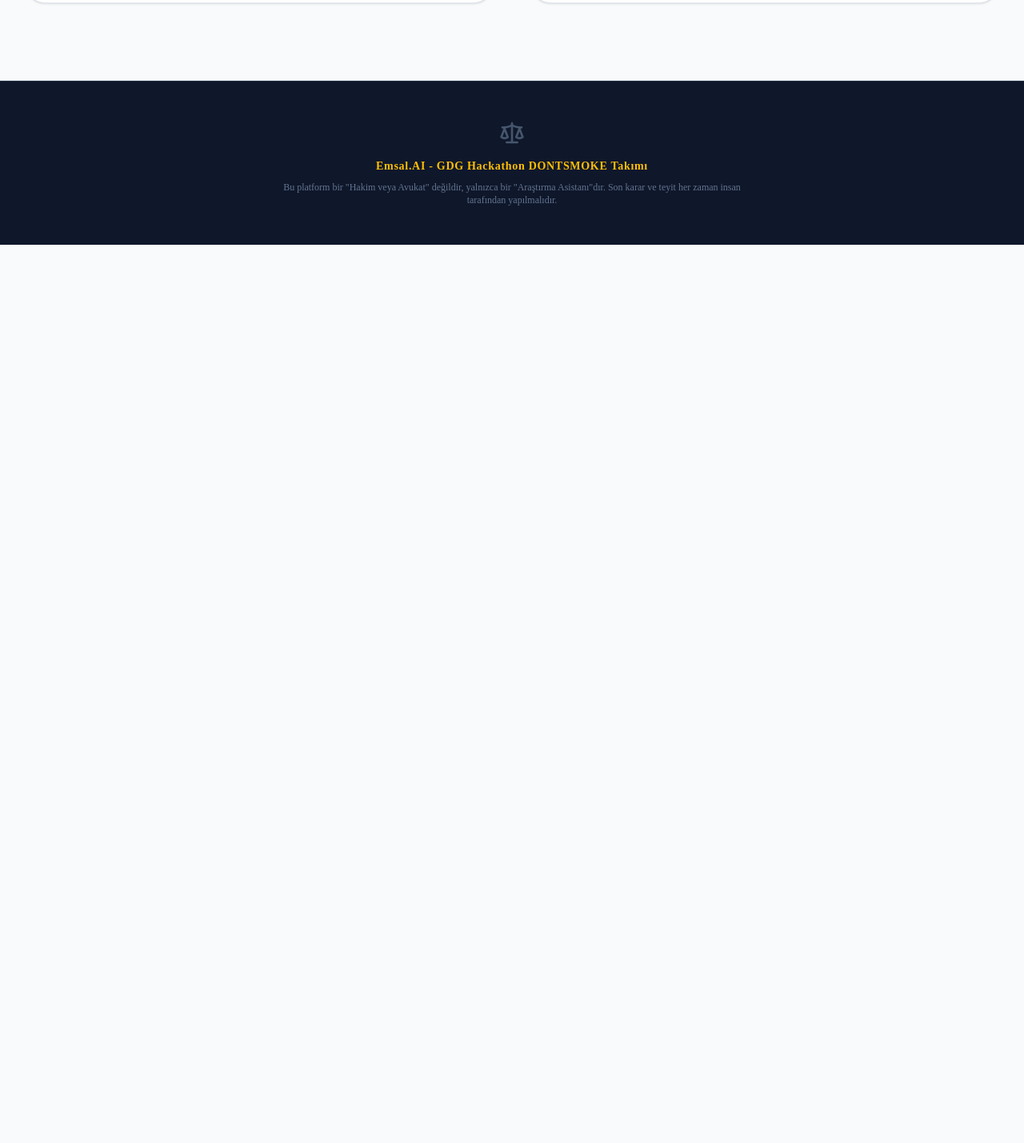
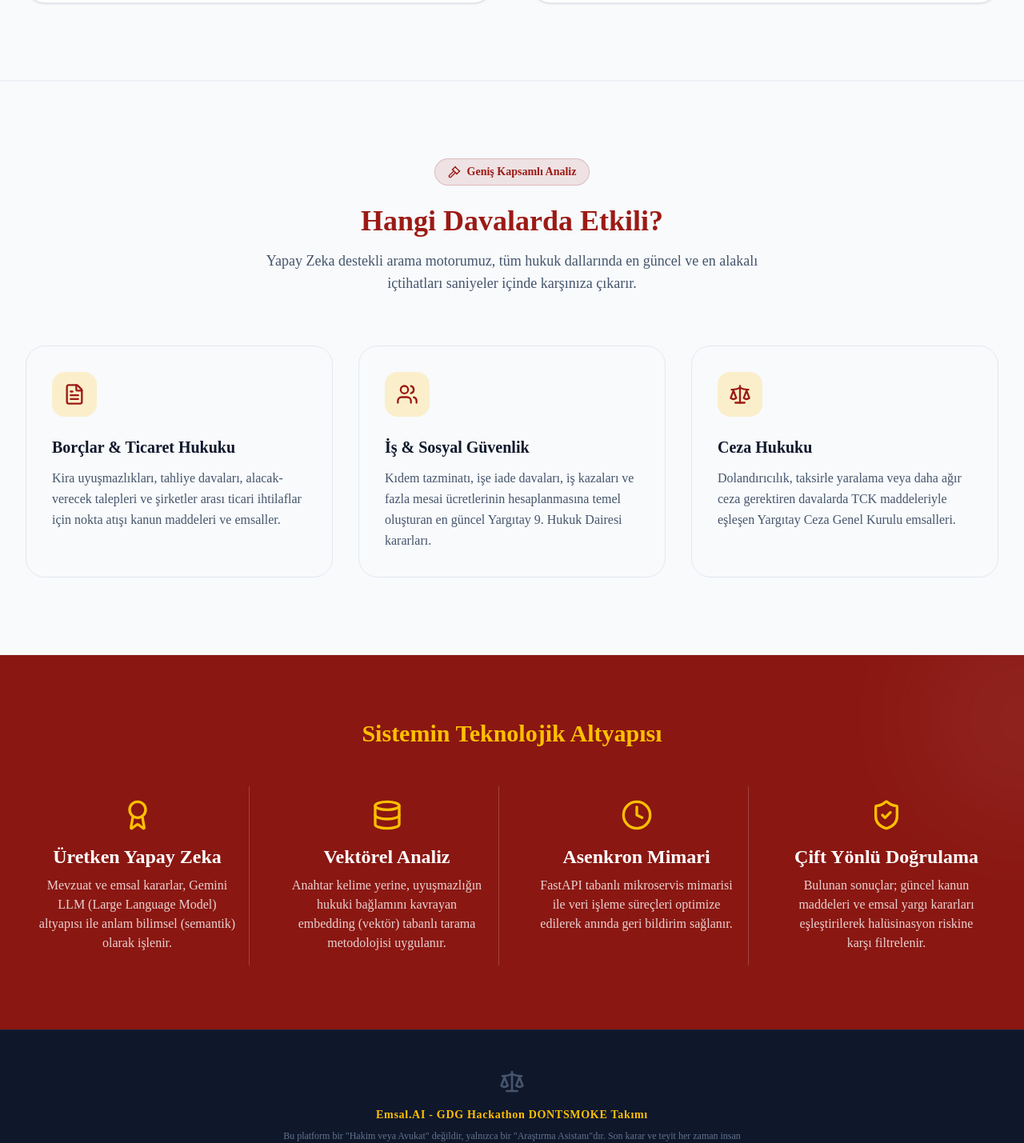
Before and after one commit to nidakd/GDGHACKATHON-DONTSMOKEE, a React (Vite) app in the folder frontend/: page / in a window 1280 px wide. Shown: the part 1355-2784 px from the top of the page at 80% size. Before the commit the page ends 1661 px from the top, so only its background shows below. Built offline with nearby package versions, Linux system fonts and the light colour scheme.

Commit message:
Update stats section to technological methodology and add scroll animations

```diff
--- a/frontend/src/App.jsx
+++ b/frontend/src/App.jsx
@@ -1,9 +1,88 @@
-import { useState, useRef } from 'react';
+import { useState, useRef, useEffect } from 'react';
 import LawTab from './components/LawTab';
 import PrecedentTab from './components/PrecedentTab';
-import { Bot, Scale, Search, Shield, Sparkles, BookOpen, BrainCircuit, ArrowRight, Loader, ShieldCheck, Download } from 'lucide-react';
+import { Bot, Scale, Search, Shield, Sparkles, BookOpen, BrainCircuit, ArrowRight, Loader, ShieldCheck, Download, Gavel, FileText, Users, Clock, Database, Award, ChevronDown } from 'lucide-react';
 import axios from 'axios';
 import html2pdf from 'html2pdf.js';
+
+function AnimatedNumber({ end, prefix = '', suffix = '' }) {
+  const [count, setCount] = useState(0);
+  const ref = useRef(null);
+
+  useEffect(() => {
+    let observer;
+    if (ref.current) {
+      observer = new IntersectionObserver(
+        (entries) => {
+          if (entries[0].isIntersecting) {
+            let start = 0;
+            const duration = 2000;
+            const startTime = performance.now();
+
+            const animate = (currentTime) => {
+              const elapsed = currentTime - startTime;
+              const progress = Math.min(elapsed / duration, 1);
+              const easeProgress = 1 - Math.pow(1 - progress, 3);
+              setCount(Math.floor(easeProgress * end));
+              if (progress < 1) {
+                requestAnimationFrame(animate);
+              }
+            };
+            requestAnimationFrame(animate);
+            if (observer) {
+               observer.disconnect();
+            }
+          }
+        },
+        { threshold: 0.1 }
+      );
+      observer.observe(ref.current);
+    }
+    return () => {
+      if (observer) observer.disconnect();
+    };
+  }, [end]);
+
+  return <span ref={ref}>{prefix}{count}{suffix}</span>;
+}
+
+
+function RevealOnScroll({ children }) {
+  const [isVisible, setIsVisible] = useState(false);
+  const ref = useRef(null);
+
+  useEffect(() => {
+    let observer;
+    if (ref.current) {
+      observer = new IntersectionObserver(
+        (entries) => {
+          if (entries[0].isIntersecting) {
+            setIsVisible(true);
+            if (observer) observer.disconnect();
+          }
+        },
+        { threshold: 0.15 }
+      );
+      observer.observe(ref.current);
+    }
+    return () => {
+      if (observer) observer.disconnect();
+    };
+  }, []);
+
+  return (
+    <div
+      ref={ref}
+      style={{
+        opacity: isVisible ? 1 : 0,
+        transform: isVisible ? 'translateY(0)' : 'translateY(30px)',
+        transition: 'opacity 0.8s ease-out, transform 0.8s ease-out'
+      }}
+    >
+      {children}
+    </div>
+  );
+}
 
 function App() {
   const [query, setQuery] = useState('');
@@ -13,6 +92,15 @@ function App() {
 
   const searchRef = useRef(null);
   const pdfRef = useRef(null);
+  const [scrollY, setScrollY] = useState(0);
+
+  useEffect(() => {
+    const handleScroll = () => {
+      setScrollY(window.scrollY);
+    };
+    window.addEventListener('scroll', handleScroll);
+    return () => window.removeEventListener('scroll', handleScroll);
+  }, []);
 
   const handleExportPDF = () => {
     if (pdfRef.current) {
@@ -59,7 +147,22 @@ function App() {
   };
 
   return (
-    <div className="min-h-screen bg-slate-50 text-slate-800 selection:bg-[#FFC000]/30 selection:text-[#9C1A15]" style={{ fontFamily: '"Times New Roman", Times, serif' }}>
+    <div className="min-h-screen bg-slate-50 text-slate-800 selection:bg-[#FFC000]/30 selection:text-[#9C1A15] relative" style={{ fontFamily: '"Times New Roman", Times, serif' }}>
+
+      {/* GLOBAL SABİT ARKA PLAN YAZISI (PARALLAX + İTALİK FONT) */}
+      <div className="fixed inset-0 flex items-center justify-center pointer-events-none select-none z-0 opacity-[0.04] overflow-hidden">
+        <span
+          className="text-[#9C1A15] font-bold italic text-center px-4 whitespace-nowrap"
+          style={{
+            fontSize: 'clamp(2.5rem, 7vw, 9rem)',
+            fontFamily: '"Georgia", "Times New Roman", serif',
+            transform: `translateY(${-scrollY * 0.15}px) skewX(-15deg)`
+          }}
+        >
+          Adalet Mülkün Temelidir
+        </span>
+      </div>
+
 
       {/* HEADER / NAVBAR */}
       <nav className="fixed top-0 w-full z-50 bg-white/90 backdrop-blur-md border-b border-slate-200">
@@ -81,8 +184,11 @@ function App() {
       </nav>
 
       {/* APP INTERFACE (Brought to the very top as requested) */}
-      <section ref={searchRef} className="min-h-screen flex flex-col justify-center bg-white relative pt-24 pb-12">
-        <div className="max-w-[90rem] w-full mx-auto px-4 sm:px-6 lg:px-8">
+      <section ref={searchRef} className="min-h-screen flex flex-col justify-center bg-transparent relative pt-24 pb-12 overflow-hidden z-10">
+
+
+
+        <div className="max-w-[90rem] w-full mx-auto px-4 sm:px-6 lg:px-8 relative z-10">
 
           <div className="text-center mb-8">
             <h1 className="text-5xl md:text-6xl lg:text-7xl font-bold text-[#9C1A15] tracking-tight mb-4" style={{ fontFamily: '"Times New Roman", Times, serif' }}>Hukuki Olayı Anlatın</h1>
@@ -189,7 +295,7 @@ function App() {
       </section>
 
       {/* NASIL ÇALIŞIR & ÇİFT YÖNLÜ MOTOR */}
-      <section id="arama-motorlari" className="py-24 bg-slate-50 border-y border-slate-200 mt-12">
+      <section id="arama-motorlari" className="py-24 bg-transparent border-y border-slate-200/50 mt-12 relative z-10">
         <div className="max-w-[90rem] mx-auto px-4 sm:px-6 lg:px-8">
           <div className="text-center mb-16">
             <h2 className="text-3xl font-bold font-serif text-slate-900 mb-4">Çift Yönlü Motor (Dual-Engine) Teknolojisi</h2>
@@ -226,6 +332,84 @@ function App() {
         </div>
       </section>
 
+      {/* YENİ BÖLÜM: KULLANIM ALANLARI */}
+      <section className="py-24 bg-transparent border-y border-slate-200/50 relative z-10">
+        <div className="max-w-[90rem] mx-auto px-4 sm:px-6 lg:px-8">
+          <div className="text-center mb-16">
+            <div className="inline-flex items-center space-x-2 bg-[#9C1A15]/10 border border-[#9C1A15]/20 text-[#9C1A15] px-4 py-1.5 rounded-full text-sm font-bold mb-6">
+              <Gavel size={16} />
+              <span>Geniş Kapsamlı Analiz</span>
+            </div>
+            <h2 className="text-4xl font-bold text-[#9C1A15] mb-4" style={{ fontFamily: '"Times New Roman", Times, serif' }}>Hangi Davalarda Etkili?</h2>
+            <p className="text-lg text-slate-600 max-w-2xl mx-auto">Yapay Zeka destekli arama motorumuz, tüm hukuk dallarında en güncel ve en alakalı içtihatları saniyeler içinde karşınıza çıkarır.</p>
+          </div>
+
+          <div className="grid md:grid-cols-3 gap-8">
+            <div className="p-8 rounded-3xl bg-slate-50 border border-slate-200 hover:border-[#9C1A15]/30 hover:shadow-lg transition-all group">
+              <div className="w-14 h-14 bg-[#FFC000]/20 rounded-2xl flex items-center justify-center text-[#9C1A15] mb-6 group-hover:scale-110 transition-transform">
+                <FileText size={28} />
+              </div>
+              <h3 className="text-xl font-bold text-slate-900 mb-3" style={{ fontFamily: '"Times New Roman", Times, serif' }}>Borçlar & Ticaret Hukuku</h3>
+              <p className="text-slate-600 text-base leading-relaxed">Kira uyuşmazlıkları, tahliye davaları, alacak-verecek talepleri ve şirketler arası ticari ihtilaflar için nokta atışı kanun maddeleri ve emsaller.</p>
+            </div>
+            <div className="p-8 rounded-3xl bg-slate-50 border border-slate-200 hover:border-[#9C1A15]/30 hover:shadow-lg transition-all group">
+              <div className="w-14 h-14 bg-[#FFC000]/20 rounded-2xl flex items-center justify-center text-[#9C1A15] mb-6 group-hover:scale-110 transition-transform">
+                <Users size={28} />
+              </div>
+              <h3 className="text-xl font-bold text-slate-900 mb-3" style={{ fontFamily: '"Times New Roman", Times, serif' }}>İş & Sosyal Güvenlik</h3>
+              <p className="text-slate-600 text-base leading-relaxed">Kıdem tazminatı, işe iade davaları, iş kazaları ve fazla mesai ücretlerinin hesaplanmasına temel oluşturan en güncel Yargıtay 9. Hukuk Dairesi kararları.</p>
+            </div>
+            <div className="p-8 rounded-3xl bg-slate-50 border border-slate-200 hover:border-[#9C1A15]/30 hover:shadow-lg transition-all group">
+              <div className="w-14 h-14 bg-[#FFC000]/20 rounded-2xl flex items-center justify-center text-[#9C1A15] mb-6 group-hover:scale-110 transition-transform">
+                <Scale size={28} />
+              </div>
+              <h3 className="text-xl font-bold text-slate-900 mb-3" style={{ fontFamily: '"Times New Roman", Times, serif' }}>Ceza Hukuku</h3>
+              <p className="text-slate-600 text-base leading-relaxed">Dolandırıcılık, taksirle yaralama veya daha ağır ceza gerektiren davalarda TCK maddeleriyle eşleşen Yargıtay Ceza Genel Kurulu emsalleri.</p>
+            </div>
+          </div>
+        </div>
+      </section>
+
+      {/* YENİ BÖLÜM: TEKNOLOJİK ALTYAPI VE METODOLOJİ */}
+      <section className="py-20 bg-[#8A1712] text-white relative overflow-hidden">
+        <RevealOnScroll>
+        <div className="absolute top-0 right-0 w-64 h-64 bg-white opacity-5 rounded-full blur-3xl transform translate-x-1/2 -translate-y-1/2"></div>
+        <div className="max-w-[90rem] mx-auto px-4 sm:px-6 lg:px-8 relative z-10">
+          <h2 className="text-3xl font-bold text-center text-[#FFC000] mb-12" style={{ fontFamily: '"Times New Roman", Times, serif' }}>Sistemin Teknolojik Altyapısı</h2>
+          <div className="grid md:grid-cols-4 gap-8 text-center divide-y md:divide-y-0 md:divide-x divide-white/20">
+            <div className="p-4">
+              <div className="flex justify-center mb-4 text-[#FFC000]"><Award size={40} /></div>
+              <h3 className="text-xl md:text-2xl font-bold mb-2" style={{ fontFamily: '"Times New Roman", Times, serif' }}>
+                Üretken Yapay Zeka
+              </h3>
+              <p className="text-white/80 text-sm md:text-base">Mevzuat ve emsal kararlar, Gemini LLM (Large Language Model) altyapısı ile anlam bilimsel (semantik) olarak işlenir.</p>
+            </div>
+            <div className="p-4 pt-8 md:pt-4">
+              <div className="flex justify-center mb-4 text-[#FFC000]"><Database size={40} /></div>
+              <h3 className="text-xl md:text-2xl font-bold mb-2" style={{ fontFamily: '"Times New Roman", Times, serif' }}>
+                Vektörel Analiz
+              </h3>
+              <p className="text-white/80 text-sm md:text-base">Anahtar kelime yerine, uyuşmazlığın hukuki bağlamını kavrayan embedding (vektör) tabanlı tarama metodolojisi uygulanır.</p>
+            </div>
+            <div className="p-4 pt-8 md:pt-4">
+              <div className="flex justify-center mb-4 text-[#FFC000]"><Clock size={40} /></div>
+              <h3 className="text-xl md:text-2xl font-bold mb-2" style={{ fontFamily: '"Times New Roman", Times, serif' }}>
+                Asenkron Mimari
+              </h3>
+              <p className="text-white/80 text-sm md:text-base">FastAPI tabanlı mikroservis mimarisi ile veri işleme süreçleri optimize edilerek anında geri bildirim sağlanır.</p>
+            </div>
+            <div className="p-4 pt-8 md:pt-4">
+              <div className="flex justify-center mb-4 text-[#FFC000]"><ShieldCheck size={40} /></div>
+              <h3 className="text-xl md:text-2xl font-bold mb-2" style={{ fontFamily: '"Times New Roman", Times, serif' }}>
+                Çift Yönlü Doğrulama
+              </h3>
+              <p className="text-white/80 text-sm md:text-base">Bulunan sonuçlar; güncel kanun maddeleri ve emsal yargı kararları eşleştirilerek halüsinasyon riskine karşı filtrelenir.</p>
+            </div>
+          </div>
+        </div>
+        </RevealOnScroll>
+      </section>
+
       {/* FOOTER */}
       <footer className="bg-slate-900 text-slate-400 py-12 text-center text-sm border-t border-slate-800">
         <div className="max-w-[90rem] mx-auto px-4 flex flex-col items-center">
```
